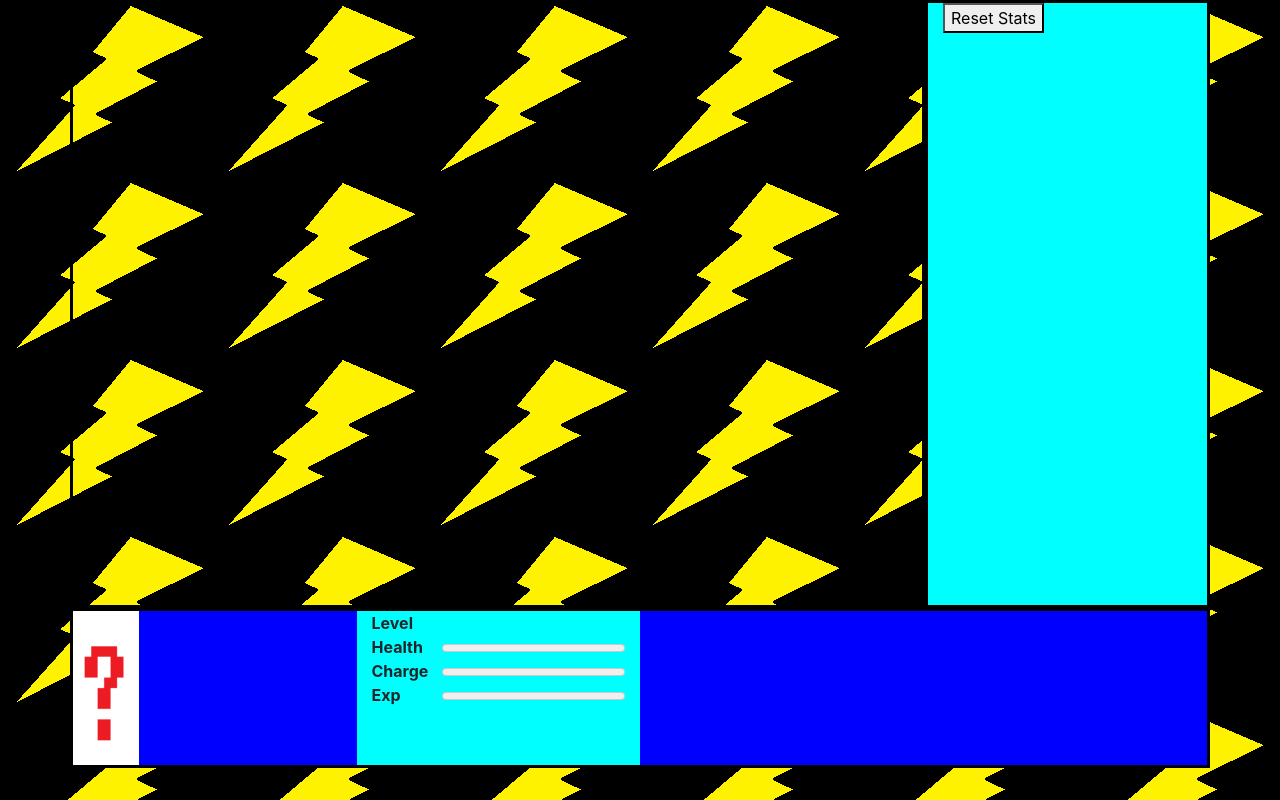
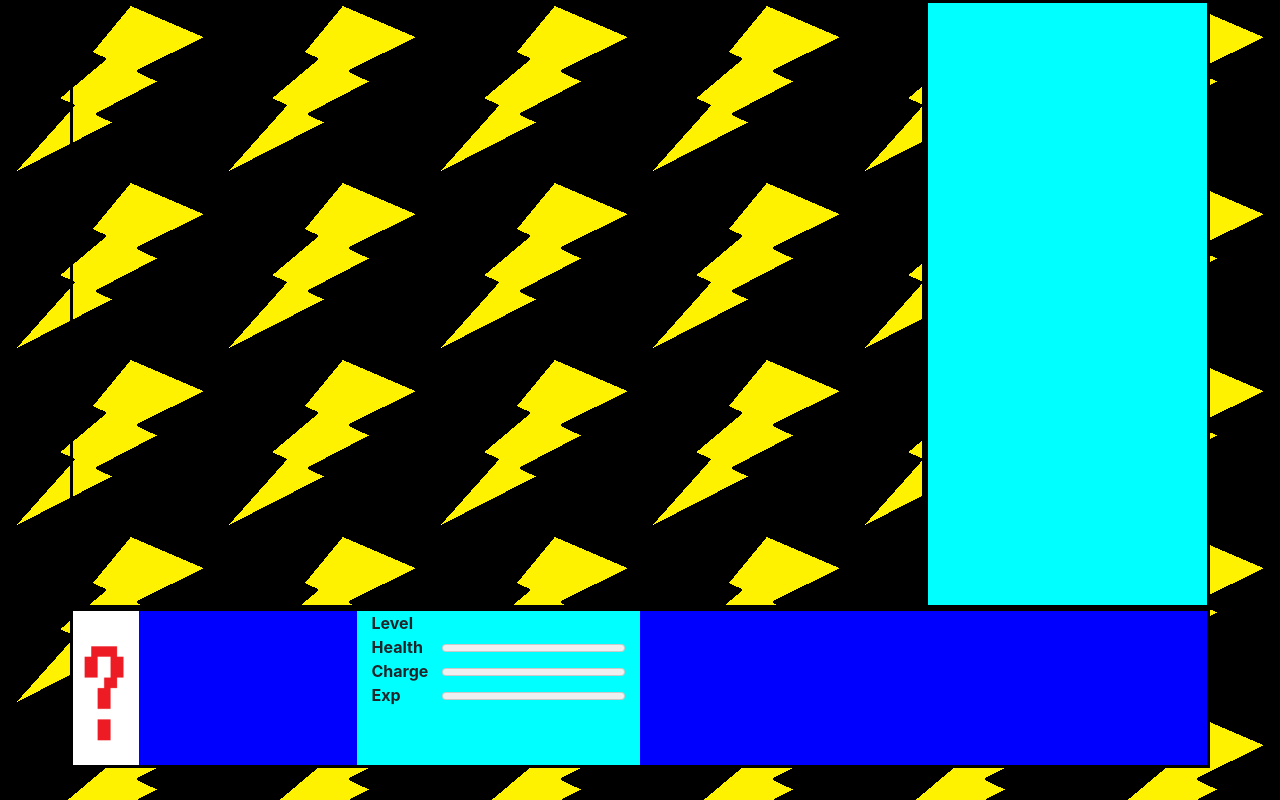
Before and after one commit to BlasteriskVon/PichuAdventure, a plain HTML site: page index.html in a window 1280 px wide. Drawn offline with nearby package versions, Linux system fonts and the light colour scheme.

Commit message:
removed rest button since it does nothing for now

```diff
--- a/index.html
+++ b/index.html
@@ -46,7 +46,7 @@
             <div class="row">
                 <div id="map" class="col-md-9 borderMe" style="height: 38em;"></div>
                 <div id="meta-buttons" class="col-md-3 borderMe" style="background-color: aqua;">
-                    <button id="resetButton">Reset Stats</button>
+                    <!--<button id="resetButton">Reset Picture</button>-->
                     <h2 id="arrowDirections"></h2>
                 </div>
             </div>
```
